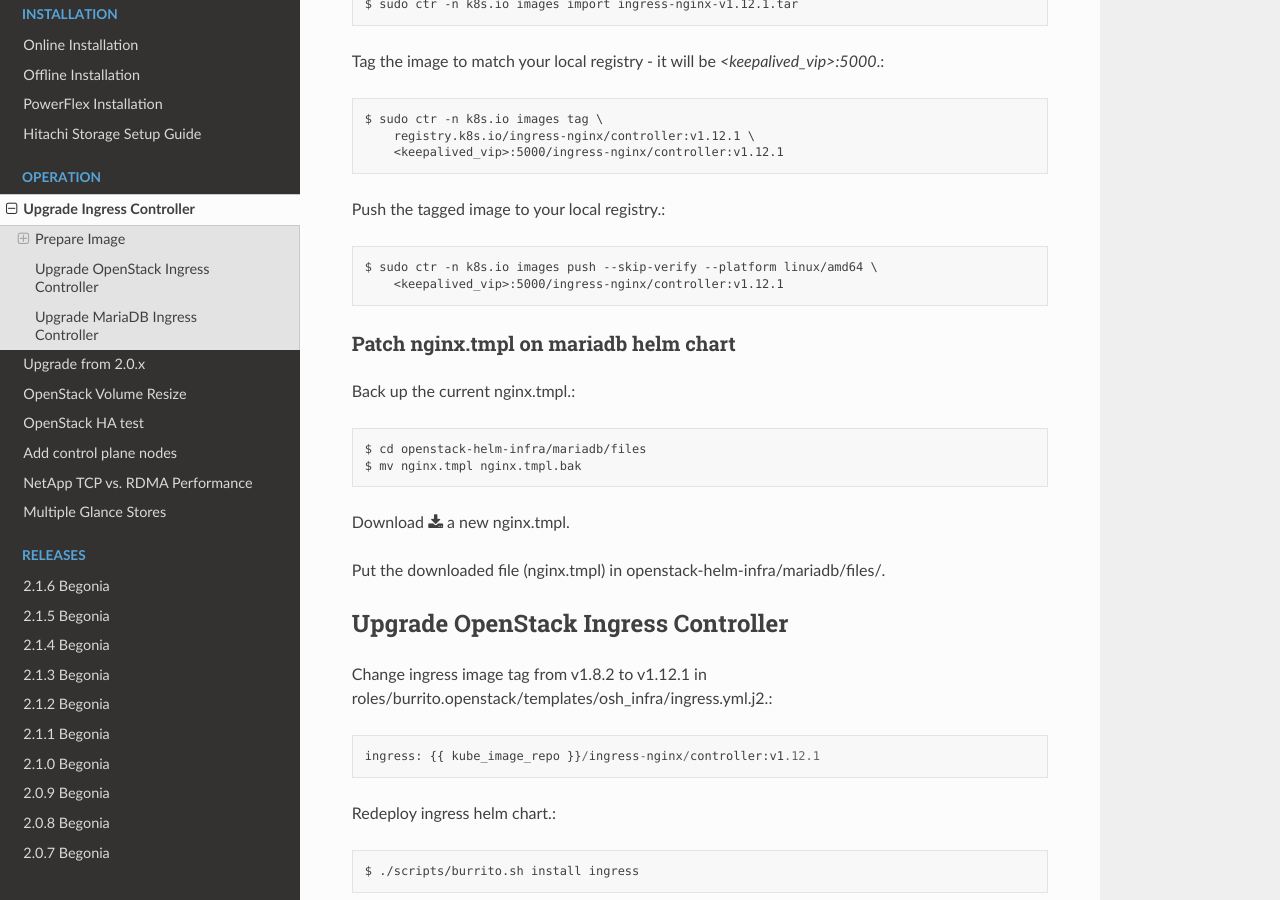
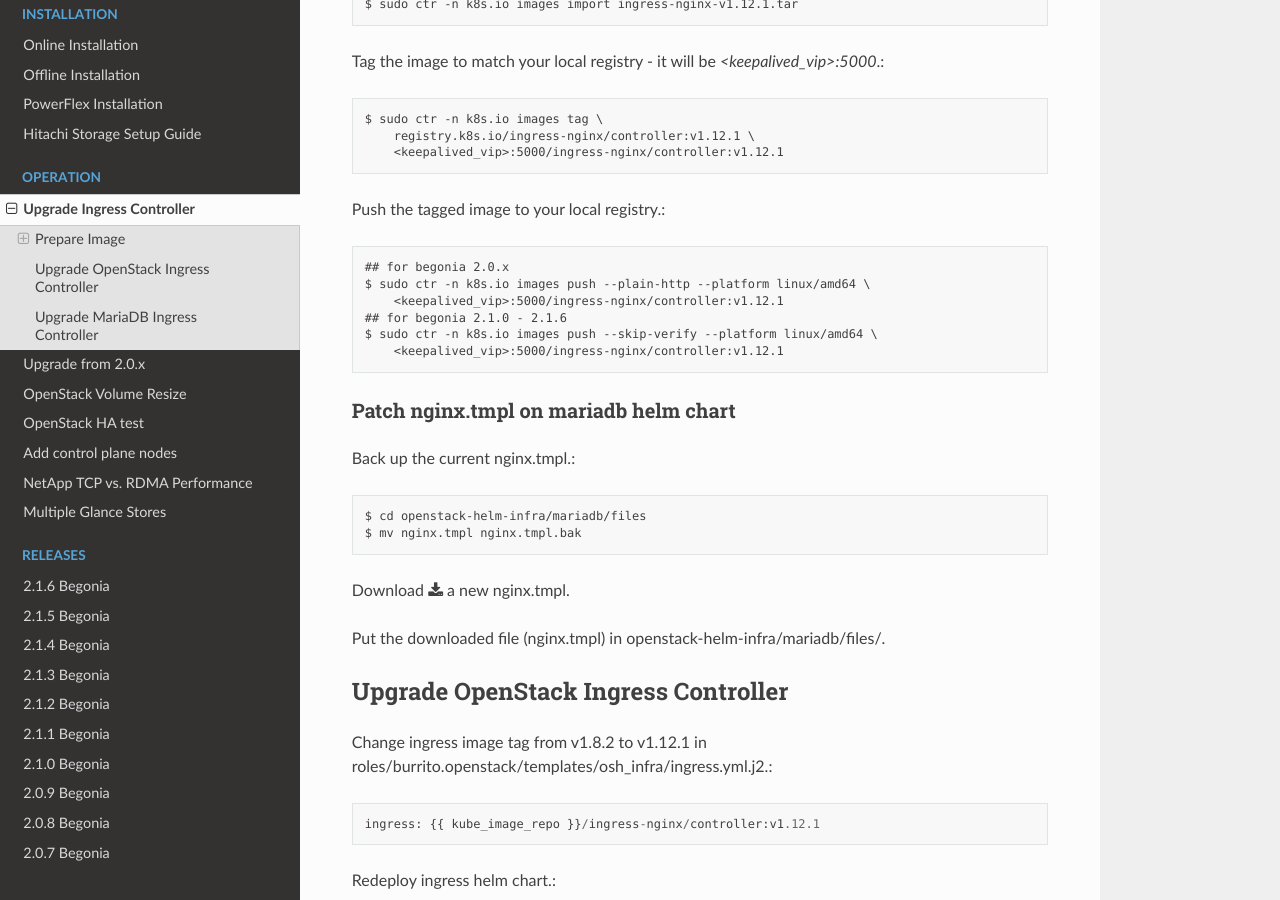
Before and after one commit to iorchard/burrito_docs, a Sphinx documentation site: the page built from source/operation/upgrade_ingress_controller.rst, in a window 1280 px wide and 900 px high, scrolled down 880 px. Built offline with Sphinx 7.4.7 and the Read the Docs theme 3.1.0, drawn with Linux system fonts in a browser that asks for light colours; pages that are not in the unit, such as notebooks, are missing from menus.

Commit message:
update upgrade ingress controller document

```diff
--- a/source/operation/upgrade_ingress_controller.rst
+++ b/source/operation/upgrade_ingress_controller.rst
@@ -41,6 +41,10 @@
 
 Push the tagged image to your local registry.::
 
+    ## for begonia 2.0.x
+    $ sudo ctr -n k8s.io images push --plain-http --platform linux/amd64 \
+        <keepalived_vip>:5000/ingress-nginx/controller:v1.12.1
+    ## for begonia 2.1.0 - 2.1.6
     $ sudo ctr -n k8s.io images push --skip-verify --platform linux/amd64 \
         <keepalived_vip>:5000/ingress-nginx/controller:v1.12.1
 
```
